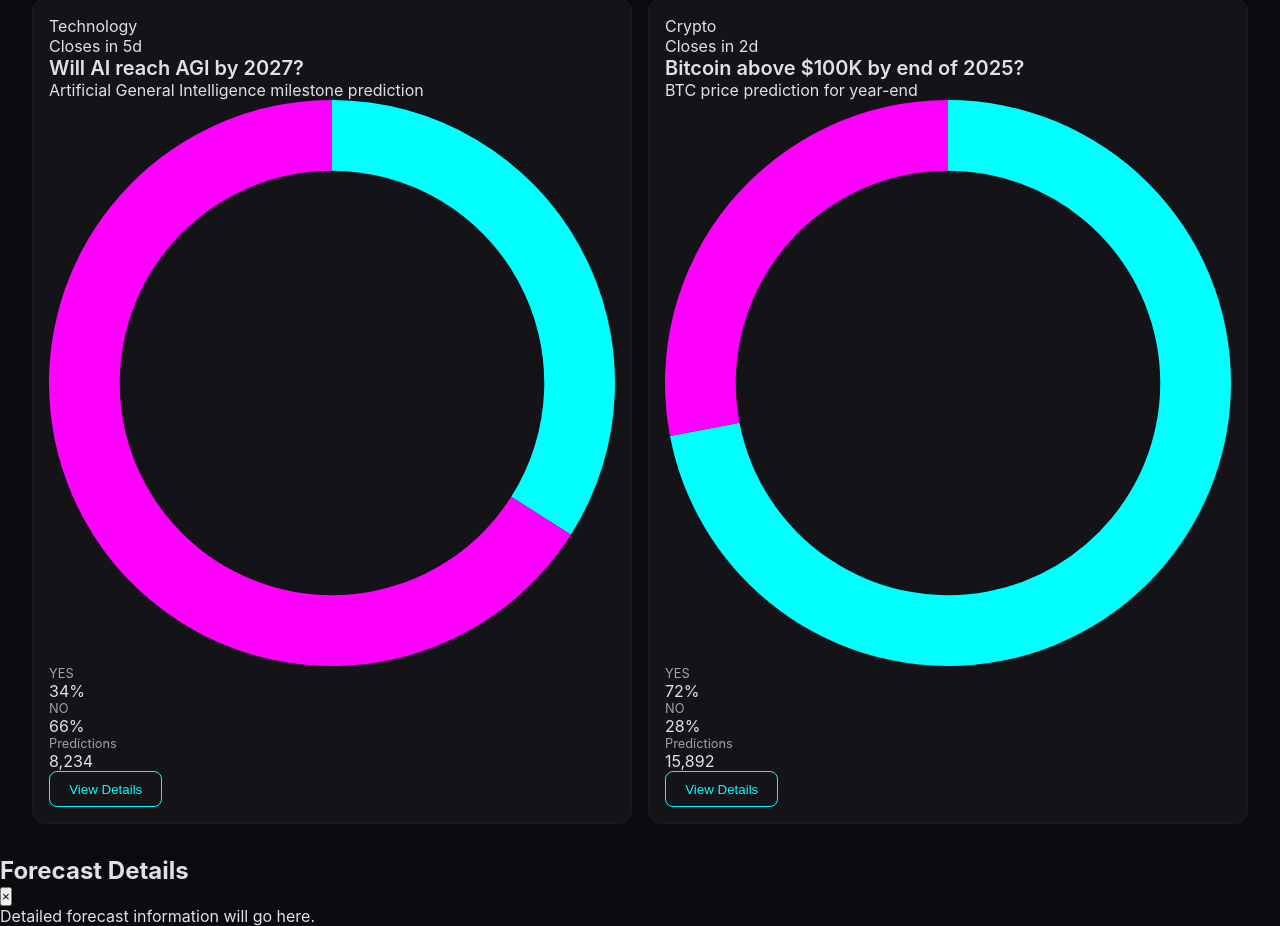
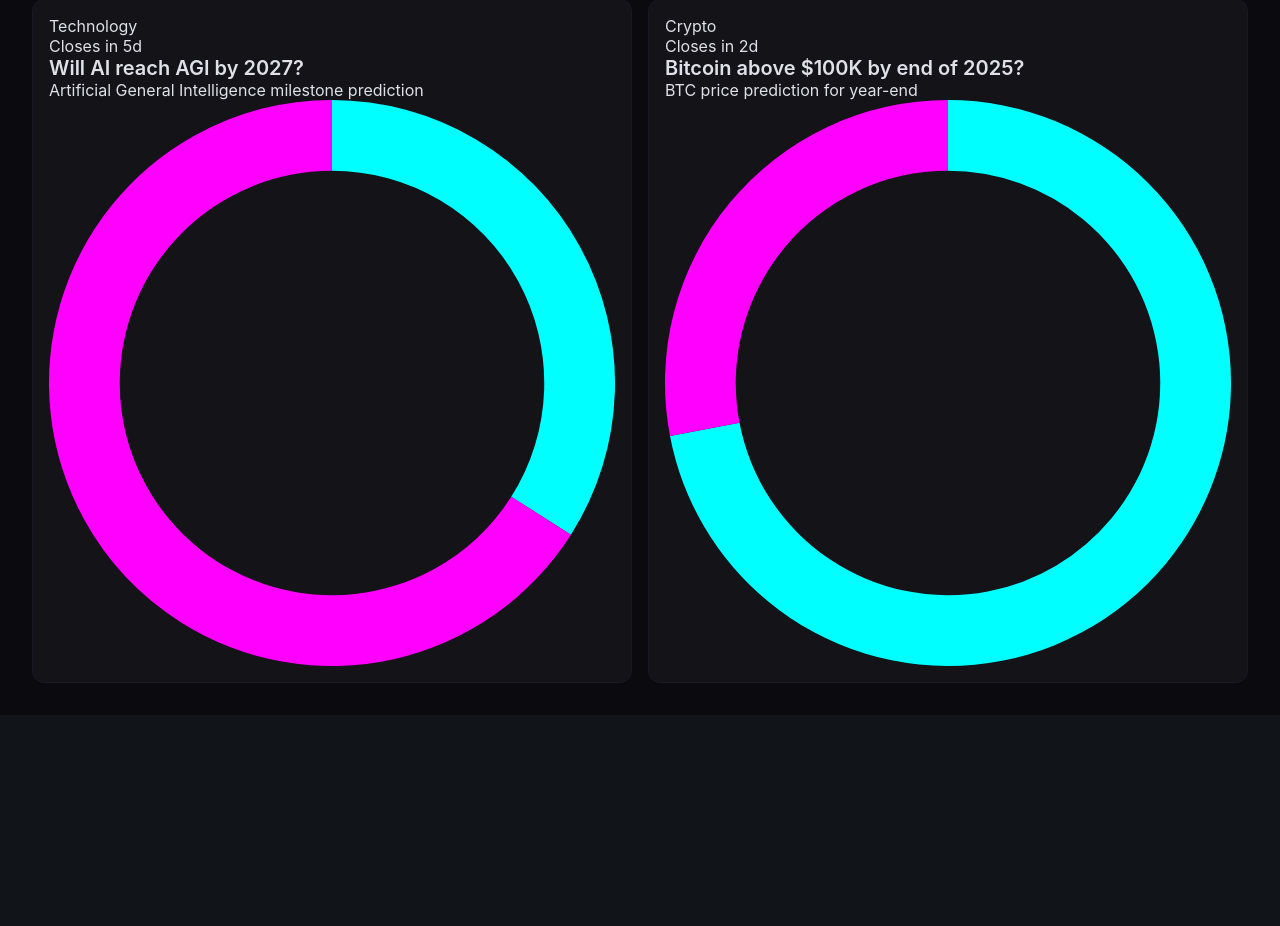
Before and after one commit to bidiazieu2024-hub/flask-demo, a Flask app: page / in a window 1280 px wide. Shown: the part 348-1274 px from the top of the page. After the commit the page ends 1014 px from the top, so only its background shows below. Run offline with Flask 3, Linux system fonts and the light colour scheme.

Commit message:
Update index.html

```diff
--- a/templates/index.html
+++ b/templates/index.html
@@ -28,10 +28,11 @@
         <span>My Forecasts</span>
       </a>
     </div>
-    <button class="btn btn-primary create-forecast-btn"><span>+</span> New Forecast</button>
+    <button class="btn btn-primary create-forecast-btn">
+      <span>+</span> New Forecast
+    </button>
   </nav>
 
-  <!-- MAIN CONTENT -->
   <main class="main-content">
 
     <!-- DASHBOARD -->
@@ -57,12 +58,6 @@
           <h3 class="forecast-title">Will AI reach AGI by 2027?</h3>
           <p class="forecast-description">Artificial General Intelligence milestone prediction</p>
           <div class="forecast-chart-container"><canvas id="chart1"></canvas></div>
-          <div class="forecast-stats">
-            <div class="forecast-stat"><div class="stat-label">YES</div><div class="stat-percentage yes">34%</div></div>
-            <div class="forecast-stat"><div class="stat-label">NO</div><div class="stat-percentage no">66%</div></div>
-            <div class="forecast-stat"><div class="stat-label">Predictions</div><div class="stat-count">8,234</div></div>
-          </div>
-          <button class="btn btn-secondary btn-block view-details-btn">View Details</button>
         </div>
 
         <div class="forecast-card">
@@ -73,12 +68,6 @@
           <h3 class="forecast-title">Bitcoin above $100K by end of 2025?</h3>
           <p class="forecast-description">BTC price prediction for year-end</p>
           <div class="forecast-chart-container"><canvas id="chart2"></canvas></div>
-          <div class="forecast-stats">
-            <div class="forecast-stat"><div class="stat-label">YES</div><div class="stat-percentage yes">72%</div></div>
-            <div class="forecast-stat"><div class="stat-label">NO</div><div class="stat-percentage no">28%</div></div>
-            <div class="forecast-stat"><div class="stat-label">Predictions</div><div class="stat-count">15,892</div></div>
-          </div>
-          <button class="btn btn-secondary btn-block view-details-btn">View Details</button>
         </div>
       </div>
     </section>
@@ -90,8 +79,8 @@
         <p class="section-subtitle">Top forecasters ranked by accuracy</p>
       </div>
 
-      <div class="leaderboard-container">
-        <div class="leaderboard-table"></div>
+      <div class="leaderboard-grid">
+        <!-- JS will insert leaderboard cards here -->
       </div>
     </section>
 
@@ -111,19 +100,6 @@
     </section>
   </main>
 
-  <!-- FORECAST DETAILS MODAL -->
-  <div id="forecastDetailsModal" class="modal">
-    <div class="modal-content">
-      <div class="modal-header">
-        <h2>Forecast Details</h2>
-        <button class="close-btn">&times;</button>
-      </div>
-      <div class="modal-body">
-        <p id="forecastDescription">Detailed forecast information will go here.</p>
-      </div>
-    </div>
-  </div>
-
   <script src="{{ url_for('static', filename='script.js') }}"></script>
 </body>
 </html>
```
